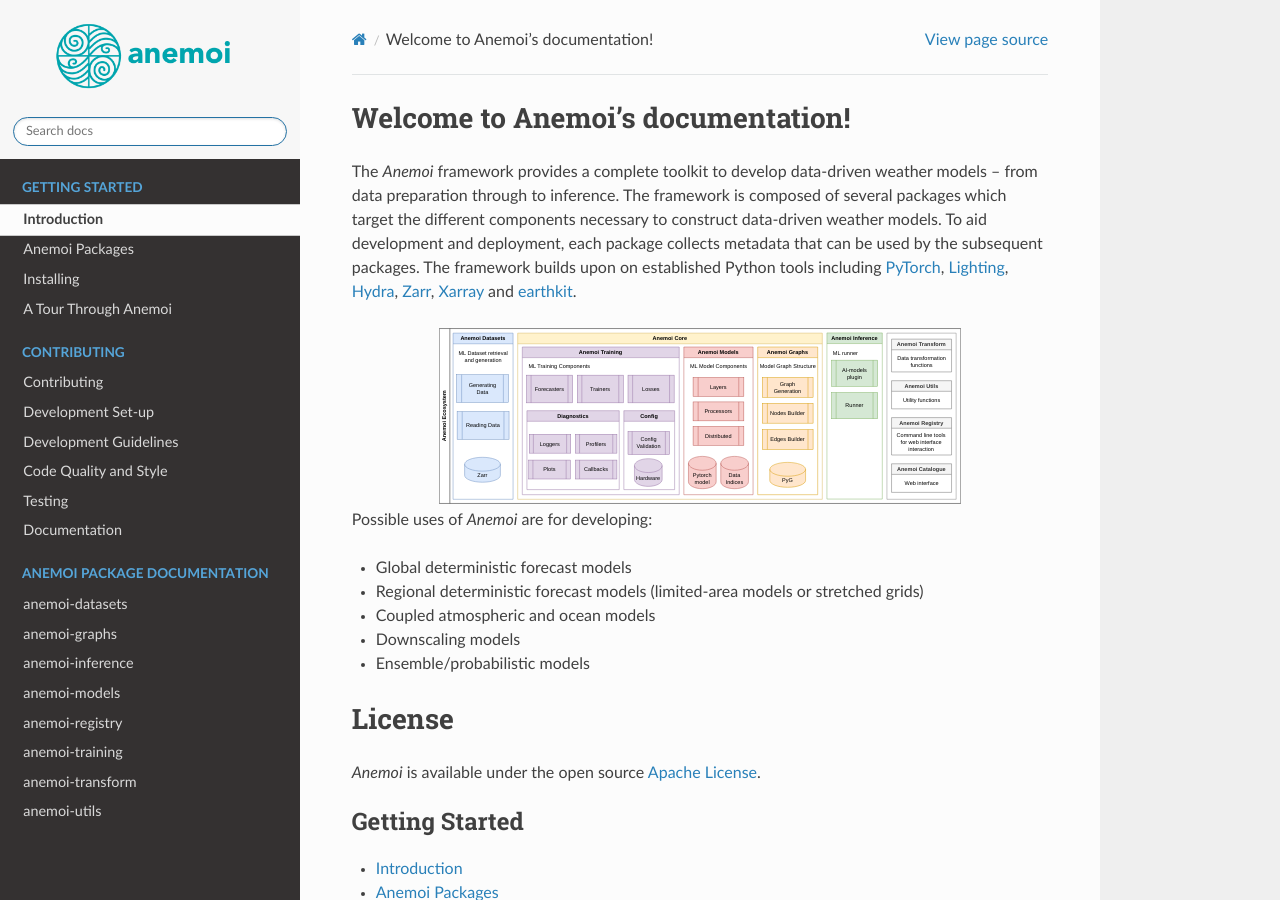
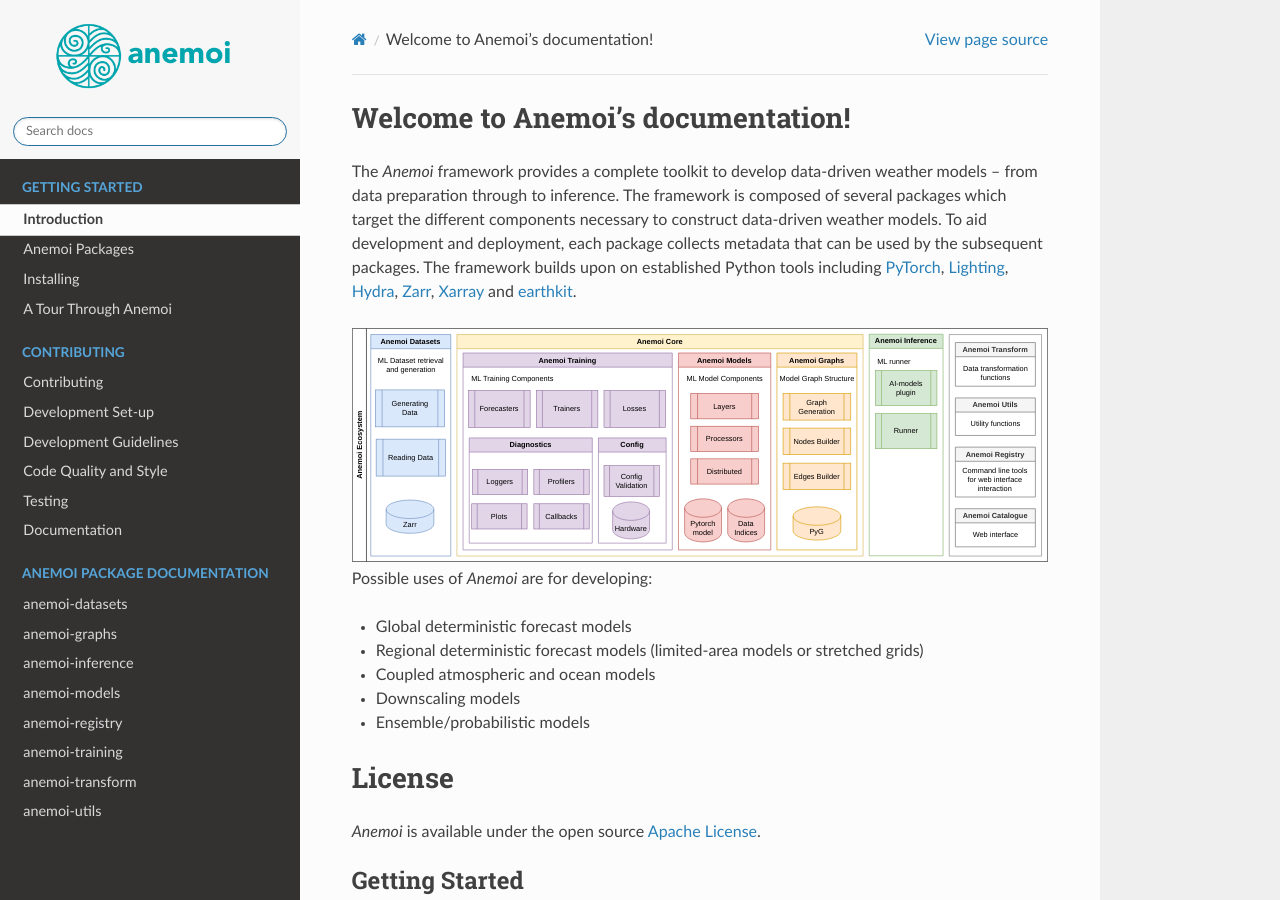
Before and after one commit to ecmwf/anemoi-docs, a Sphinx documentation site: the page built from docs/index.rst, in a window 1280 px wide and 900 px high. Built offline with Sphinx 7.4.7 and the Read the Docs theme 3.1.0, drawn with Linux system fonts in a browser that asks for light colours.

Commit message:
docs: increase landing page image size

```diff
--- a/docs/index.rst
+++ b/docs/index.rst
@@ -19,9 +19,9 @@
 .. raw:: html
 
    <center>
-   <object type="image/svg+xml" data="_static/anemoi-ecosystem.svg" width="75%" height="auto">
-     <img src="_static/anemoi-ecosystem.png" alt="Figure showing the structure of the Anemoi packages">
-   </object>
+     <object type="image/svg+xml" data="_static/anemoi-ecosystem.svg" width="100%" height="auto">
+       <img src="_static/anemoi-ecosystem.png" alt="Figure showing the structure of the Anemoi packages">
+     </object>
    </center>
 
 Possible uses of *Anemoi* are for developing:
```
